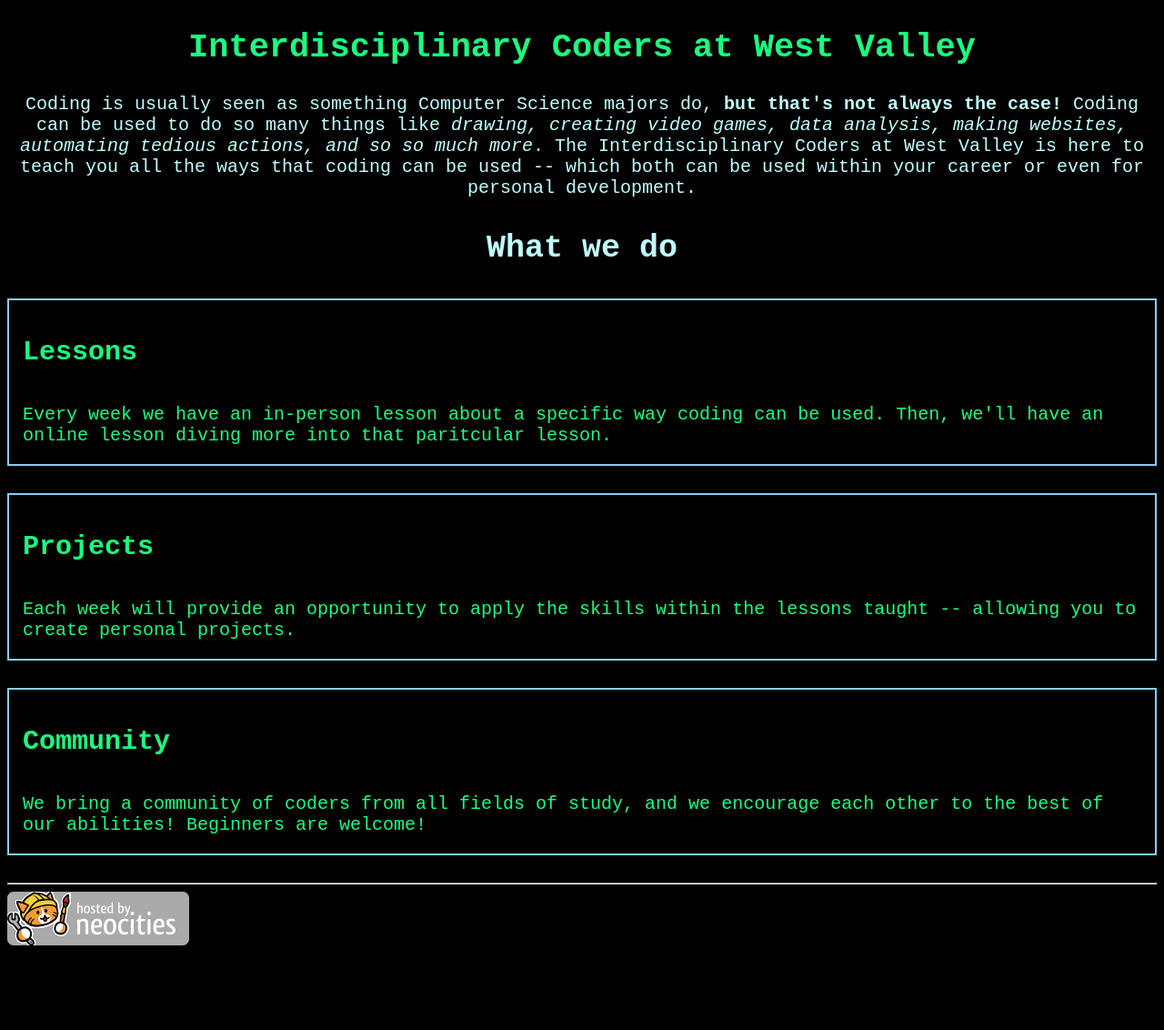
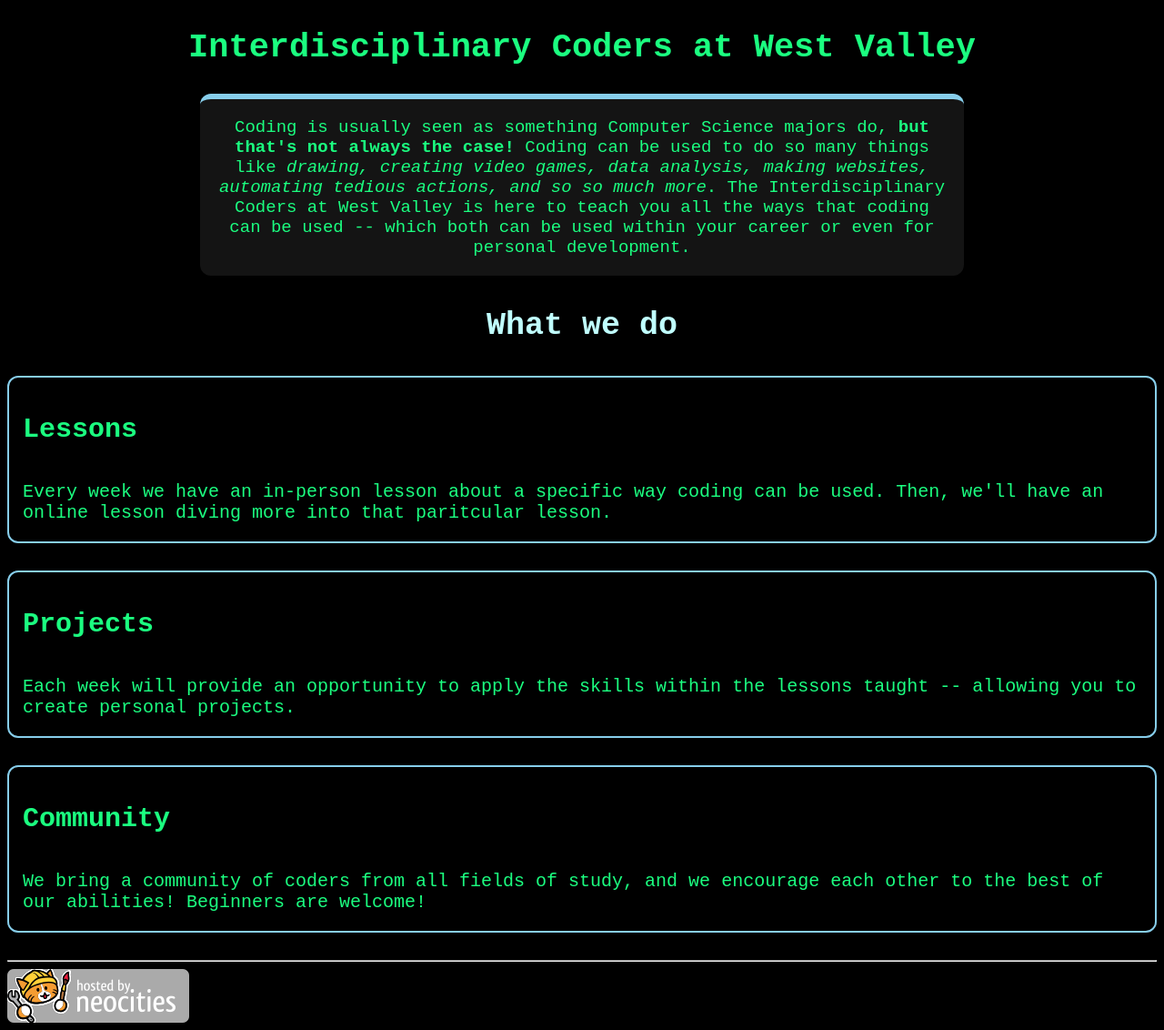
Before and after one commit to CookOLo/icwv-Website, a plain HTML site: page index.html in a window 1280 px wide. Shown: the whole page at 91% size. Before the commit the page ends 1052 px from the top, so only its background shows below. Drawn offline with Linux system fonts and the light colour scheme.

Commit message:
initial redesign

```diff
--- a/index.html
+++ b/index.html
@@ -13,12 +13,12 @@
   <body>
 
     <div>
-      <h2 style="color:#1bff80; font-size:37px; text-align: center;">Interdisciplinary Coders at West Valley</h2>
+      <h2 class = "head">Interdisciplinary Coders at West Valley</h2>
     </div>
 
     <div>
       <!-- <h3 style="color:#c0ffff; font-size:35px">About ICWV</h3> -->
-      <p style="color:#c0ffff; font-size:20px; text-align: center;">Coding is usually seen as something Computer Science majors do, <strong>but that's not always the case!</strong> Coding can be used to do so many things like <i>drawing, creating video games, data analysis, making websites, automating tedious actions, and so so much more</i>. The Interdisciplinary Coders at West Valley is here to teach you all the ways that coding can be used -- which both can be used within your career or even for personal development.</p>
+      <p class = "blurb">Coding is usually seen as something Computer Science majors do, <strong>but that's not always the case!</strong> Coding can be used to do so many things like <i>drawing, creating video games, data analysis, making websites, automating tedious actions, and so so much more</i>. The Interdisciplinary Coders at West Valley is here to teach you all the ways that coding can be used -- which both can be used within your career or even for personal development.</p>
     </div>
 
 
@@ -34,13 +34,15 @@
       <p style="color:#1bff80; font-size:20px">Each week will provide an opportunity to apply the skills within the lessons taught -- allowing you to create personal projects.</p>
     </div>
 
-    <div style="border: 2px solid SkyBlue; margin: 30px auto; padding-left: 15px; padding-right: 15px;">
+    <div class="box">
       <h4 style="color:#1bff80; font-size:30px">Community</h4>
       <p style="color:#1bff80; font-size:20px">We bring a community of coders from all fields of study, and we encourage each other to the best of our abilities! Beginners are welcome!</p>
     </div>
 
 
     <hr>
-    <img src="/neocities.png" alt="Site hosted by Neocities">
+    <div>
+      <img src="/neocities.png" alt="Site hosted by Neocities">
+    </div>
   </body>
 </html>
--- a/style.css
+++ b/style.css
@@ -1,15 +1,32 @@
-/* CSS is how you can add style to your website, such as colors, fonts, and positioning of your
-   HTML content. To learn how to do something, just try searching Google for questions like
-   "how to change link color." */
-
 body {
   background-color: black;
   color: black;
   font-family:'Courier New';
 }
 
+.head {
+  color:#1bff80;
+  font-size:37px;
+  text-align: center;
+}
+
+.blurb {
+  color:#1bff80;
+  font-size:19px;
+  text-align: center;
+  max-width: 800px;
+  margin: 0 auto;
+  background: #141414;
+  border-radius: 12px;
+  box-shadow: 0 2px 12px rgba(0,0,0,0.15);
+  padding: 20px;
+  border-top: 6px solid SkyBlue; /* Maroon accent bar */
+}
+
 
 .box {
+  border-radius: 12px;
+  margin: 0 auto;
   border: 2px solid SkyBlue;
   margin: 30px auto;
   padding-left: 15px;
```
